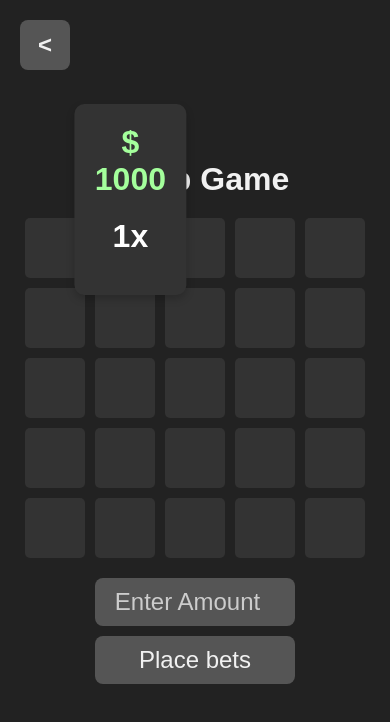
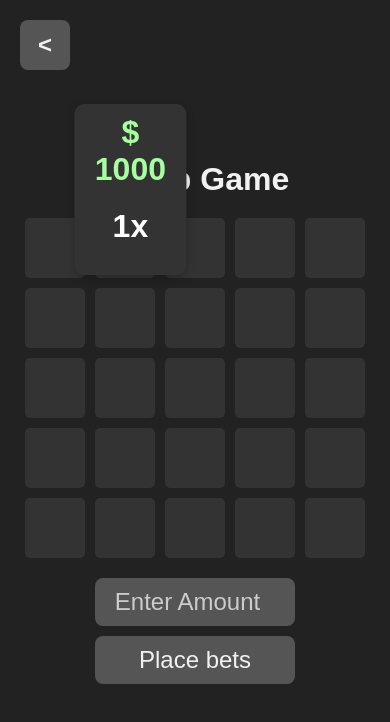
Before and after one commit to zvxnz7/casino, a website built with Vite: page mines.html in a window 390 px wide. Built offline with nearby package versions, Linux system fonts and the light colour scheme; no server answers.

Commit message:
Update styles.css

```diff
--- a/styles.css
+++ b/styles.css
@@ -274,14 +274,14 @@ body {
         top: -10%; /* Change from 90% to 0% to move it to the top */
     }
 
-    .info-box {
+/*     .info-box {
         flex-direction: column;
         display: flex;
-        background-color: #333; /* Background color for the box */
-        padding: 20px; /* Padding around the elements */
-        border-radius: 10px; /* Rounded corners */
-        box-shadow: 0 4px 8px rgba(0, 0, 0, 0.2); /* Optional shadow for a 3D effect */
-    }
+        background-color: #333;
+        padding: 20px;
+        border-radius: 10px;
+        box-shadow: 0 4px 8px rgba(0, 0, 0, 0.2);
+    } */
 
     .money-display {
         display: flex;
```
